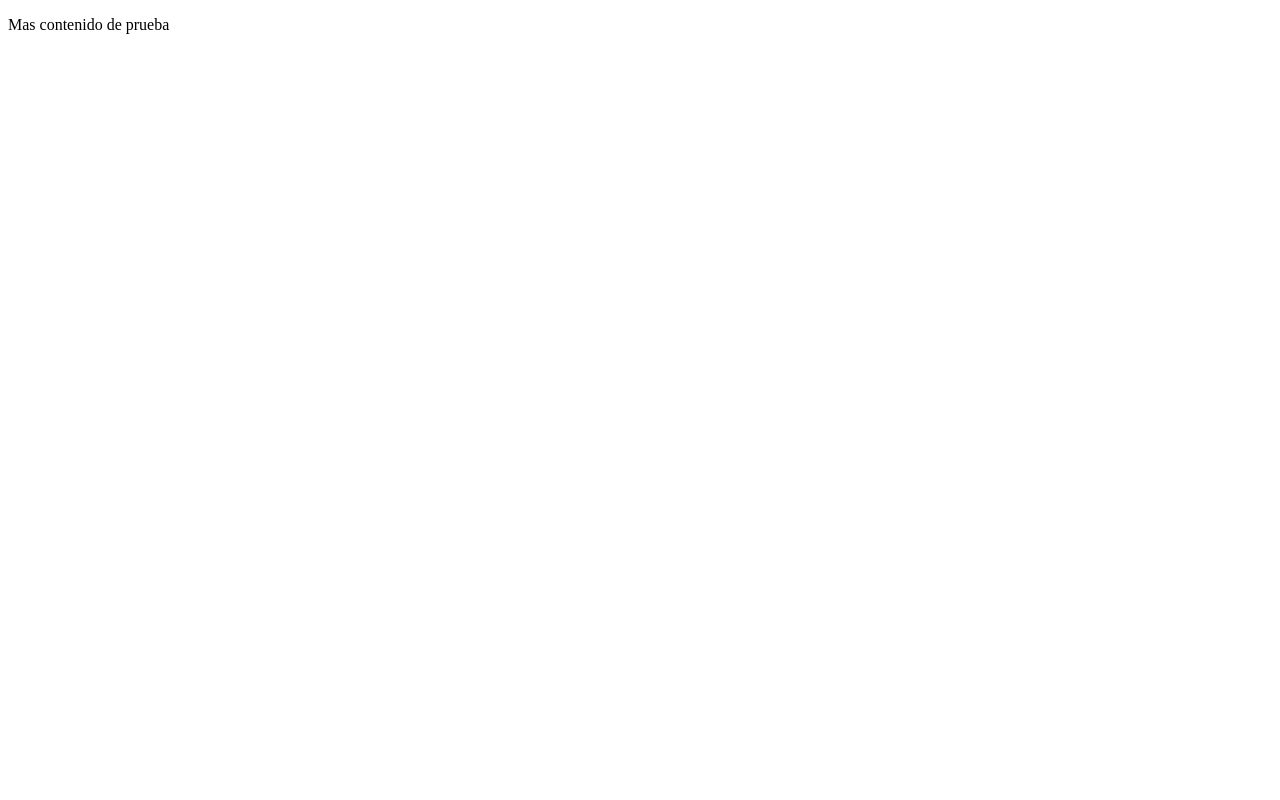
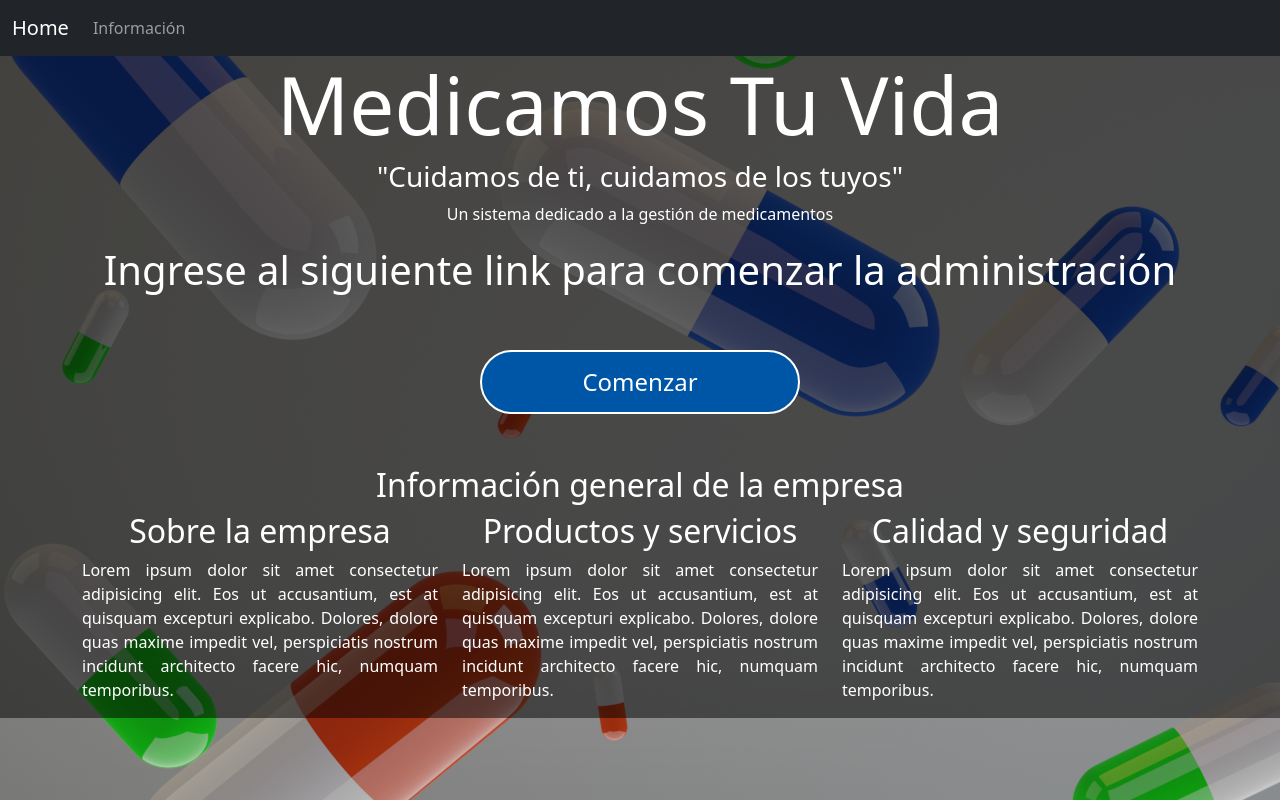
Before and after one commit to joelBrionesSW/ConfleisX01.github.io, a plain HTML site: page web/index.html in a window 1280 px wide. Drawn offline with Linux system fonts and the light colour scheme.

Commit message:
Se agrego contenido

```diff
--- /dev/null
+++ b/web/Css/index.css
@@ -0,0 +1,47 @@
+.bg-imagen-1 {
+    background-image: url(../Img/Indexbg.webp);
+    background-attachment: fixed;
+    background-position: center center;
+}
+
+.bg-green {
+    background-color:  #009B77;
+}
+
+.bg-blue {
+    background-color:  #0056A6;
+}
+
+.bg-gray {
+    background-color: #CCCCCC;
+}
+
+.bg-red {
+    background-color: #E60000;
+}
+
+.bg-alpha {
+    background-color: rgba(0, 0, 0, 0.5);
+}
+
+.text-justify {
+    text-align: justify;
+}
+
+.button {
+    width: 20rem;
+    height: 4rem;
+    border: inherit;
+    background-color: #0056A6;
+    color: white;
+    font-size: 1.5rem;
+    border-radius: 2rem;
+    border: 2px solid white;
+    transition: all 0.2s ease-in-out;
+}
+
+.button:hover {
+    background-color: white;
+    color: #0056A6;
+    border: 2px solid #0056A6;
+}
--- a/web/index.html
+++ b/web/index.html
@@ -1,13 +1,75 @@
 <!DOCTYPE html>
 <html lang="en">
+
 <head>
     <meta charset="UTF-8">
     <meta name="viewport" content="width=device-width, initial-scale=1.0">
+    <link rel="stylesheet" href="Style/css/bootstrap.min.css">
+    <link rel="stylesheet" href="Css/index.css">
+    <script src="Style/js/bootstrap.bundle.min.js"></script>
     <title>Mejoramos Tu Vida</title>
 </head>
-<body>
-    <div class="container-fluid">
-        <p>Mas contenido de prueba</p>
-    </div>
+
+<body class="bg-imagen-1">
+    <header>
+        <nav class="navbar navbar-expand-sm bg-dark navbar-dark">
+            <div class="container-fluid">
+                <a class="navbar-brand" href="#">Home</a>
+                <button class="navbar-toggler" type="button" data-bs-toggle="collapse"
+                    data-bs-target="#collapsibleNavbar">
+                    <span class="navbar-toggler-icon"></span>
+                </button>
+                <div class="collapse navbar-collapse" id="collapsibleNavbar">
+                    <ul class="navbar-nav">
+                        <li class="nav-item">
+                            <a class="nav-link" href="#">Información</a>
+                        </li>
+                    </ul>
+                </div>
+            </div>
+        </nav>
+    </header>
+
+    <main>
+        <div class="container-fluid bg-alpha">
+            <div class="container text-center text-white">
+                <div class="container-fluid">
+                    <h1 class="display-1">Medicamos Tu Vida</h1>
+                    <p class="h3">"Cuidamos de ti, cuidamos de los tuyos"</p>
+                    <p>Un sistema dedicado a la gestión de medicamentos</p>
+                </div>
+                <div class="container-fluid p-1">
+                    <h2 class="h1">Ingrese al siguiente link para comenzar la administración</h2>
+                    <div class="container p-5">
+                        <input type="button" value="Comenzar" class="button">
+                    </div>
+                </div>
+                <div class="row">
+                    <h2 class="h2">Información general de la empresa</h2>
+                    <div class="col-md-4">
+                        <h2 class="h2">Sobre la empresa</h2>
+                        <p class="text-justify">Lorem ipsum dolor sit amet consectetur adipisicing elit. Eos ut
+                            accusantium, est at quisquam
+                            excepturi explicabo. Dolores, dolore quas maxime impedit vel, perspiciatis nostrum incidunt
+                            architecto facere hic, numquam temporibus.</p>
+                    </div>
+                    <div class="col-md-4">
+                        <h2 class="h2">Productos y servicios</h2>
+                        <p class="text-justify">Lorem ipsum dolor sit amet consectetur adipisicing elit. Eos ut
+                            accusantium, est at quisquam
+                            excepturi explicabo. Dolores, dolore quas maxime impedit vel, perspiciatis nostrum incidunt
+                            architecto facere hic, numquam temporibus.</p>
+                    </div>
+                    <div class="col-md-4">
+                        <h2 class="h2">Calidad y seguridad</h2>
+                        <p class="text-justify">Lorem ipsum dolor sit amet consectetur adipisicing elit. Eos ut
+                            accusantium, est at quisquam
+                            excepturi explicabo. Dolores, dolore quas maxime impedit vel, perspiciatis nostrum incidunt
+                            architecto facere hic, numquam temporibus.</p>
+                    </div>
+                </div>
+            </div>
+    </main>
 </body>
+
 </html>
```
Also changed, not shown: web/Img/Indexbg.webp (added).
